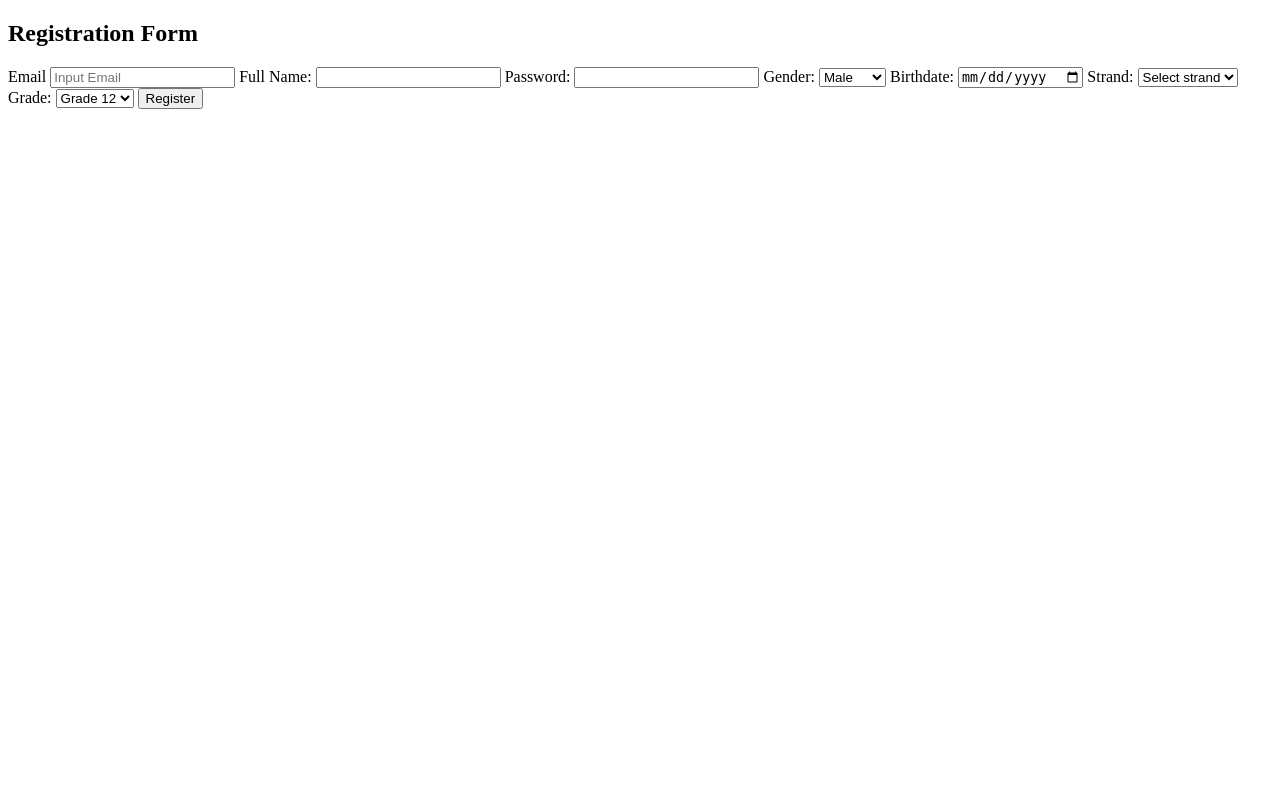
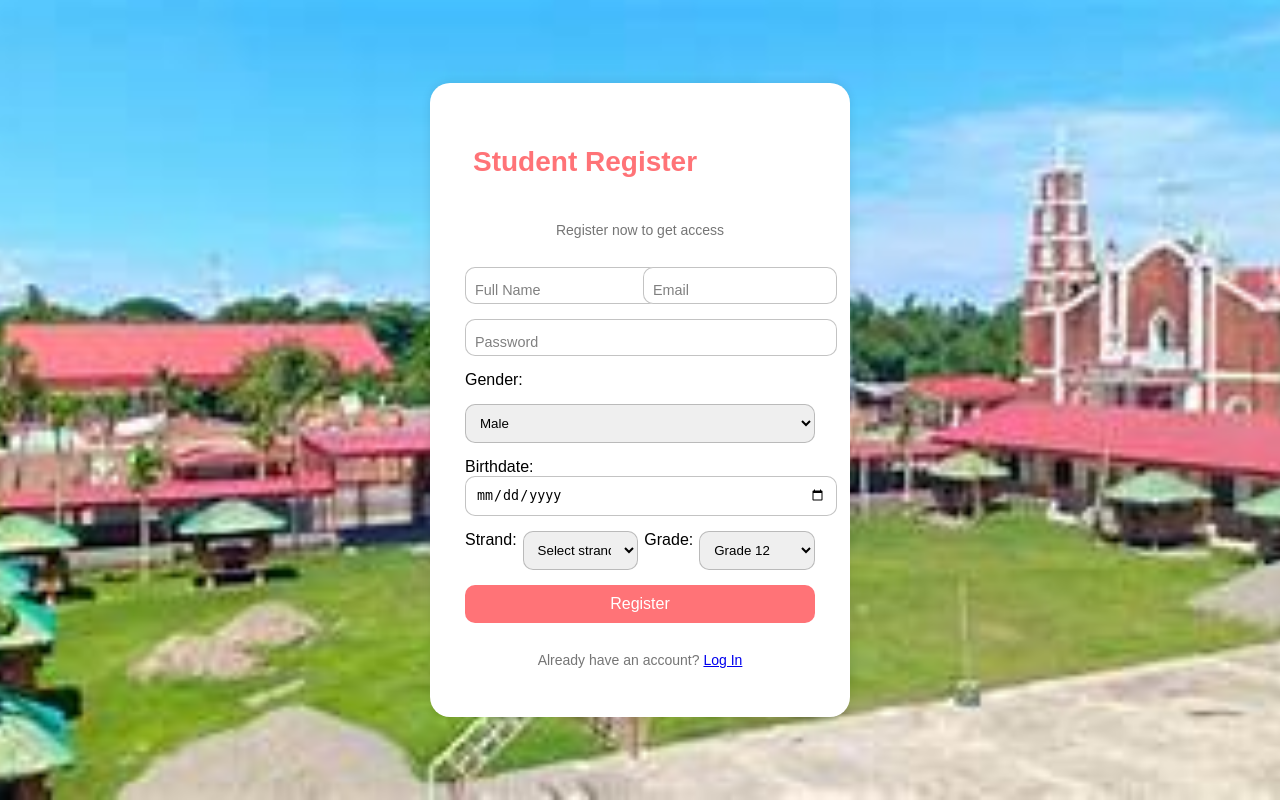
Before and after one commit to McLeopher-DeGuzman/final, a PHP site: page /register.php in a window 1280 px wide. Run offline with PHP 8.4, Linux system fonts and the light colour scheme; data comes from the database, SQL or seed files in the repository.

Commit message:
final edit

```diff
--- /dev/null
+++ b/login-ui/css/mainreg.css
@@ -0,0 +1,153 @@
+body {
+    font-family: 'Arial', sans-serif;
+    margin: 0;
+    display: flex;
+    justify-content: center;
+    align-items: center;
+    height: 100vh;
+    /* background-color: #f3f3f3; */
+
+}
+
+.form {
+    display: flex;
+    flex-direction: column;
+    gap: 15px;
+    max-width: 350px;
+    background-color: #fff;
+    padding: 35px;
+    border-radius: 20px;
+    box-shadow: 0 0 10px rgba(0, 0, 0, 0.1);
+}
+
+.title {
+    font-size: 28px;
+    color: #FF7377;
+    font-weight: 600;
+    position: relative;
+    margin-bottom: 15px;
+}
+
+.title::before, .title::after {
+    content: "";
+    height: 16px;
+    width: 16px;
+    border-radius: 50%;
+    background-color: royalblue;
+    margin-right: 8px;
+}
+
+.title::before {
+    width: 18px;
+    height: 18px;
+}
+
+.title::after {
+    width: 18px;
+    height: 18px;
+    animation: pulse 1s linear infinite;
+}
+
+.message, .signin {
+    color: rgba(88, 87, 87, 0.822);
+    font-size: 14px;
+    text-align: center;
+}
+
+.flex {
+    display: flex;
+    gap: 6px;
+}
+
+.form label {
+    position: relative;
+}
+
+.form label .input {
+    width: 100%;
+    padding: 10px;
+    outline: 0;
+    border: 1px solid rgba(105, 105, 105, 0.397);
+    border-radius: 10px;
+}
+
+.form label .input + span {
+    position: absolute;
+    left: 10px;
+    top: 15px;
+    color: grey;
+    font-size: 0.9em;
+    cursor: text;
+    transition: 0.3s ease;
+}
+
+.form label .input:placeholder-shown + span {
+    top: 15px;
+    font-size: 0.9em;
+}
+
+.form label .input:focus + span, .form label .input:valid + span {
+    top: 30px;
+    font-size: 0.7em;
+    font-weight: 600;
+}
+
+.form label .input:valid + span {
+    color: #FF7377;
+}
+
+.form select {
+    width: 100%;
+    padding: 10px;
+    outline: 0;
+    border: 1px solid rgba(105, 105, 105, 0.397);
+    border-radius: 10px;
+}
+
+.form select + span {
+    position: absolute;
+    left: 10px;
+    top: 15px;
+    color: grey;
+    font-size: 0.9em;
+    cursor: text;
+    transition: 0.3s ease;
+}
+
+.form select:focus + span, .form select:valid + span {
+    top: 30px;
+    font-size: 0.7em;
+    font-weight: 600;
+}
+
+.form select:valid + span {
+    color: #FF7377;
+}
+
+.submit {
+    border: none;
+    outline: none;
+    background-color: #FF7377 ;
+    padding: 10px;
+    border-radius: 10px;
+    color: #fff;
+    font-size: 16px;
+    transition: background-color 0.3s ease;
+    cursor: pointer;
+}
+
+.submit:hover {
+    background-color: rgb(56, 90, 194);
+}
+
+@keyframes pulse {
+    from {
+        transform: scale(0.9);
+        opacity: 1;
+    }
+
+    to {
+        transform: scale(1.8);
+        opacity: 0;
+    }
+}
--- a/register.php
+++ b/register.php
@@ -1,5 +1,7 @@
 <?php
 session_start();
+if(isset($_SESSION['examineeSession']['examineenakalogin']) == true) header("location:home.php");
+
 
 include("conn.php");
 
@@ -34,34 +36,49 @@ if ($_SERVER['REQUEST_METHOD'] === 'POST') {
 <head>
     <meta charset="UTF-8">
     <meta name="viewport" content="width=device-width, initial-scale=1">
-    <link rel = "shortcut icon" href = "login-ui/images/UCS-removebg-preview.png">
-    <title>Registration</title>
+    <link rel="shortcut icon" href="login-ui/images/UCS-removebg-preview.png">
+    <link rel="stylesheet" href="login-ui/css/mainreg.css">
+
+    <title>Student Registration</title>
 </head>
-<body>
+<body style="background-image: url(login-ui/images/ucs1.jpg	); background-repeat: no-repeat; background-position: center; background-size: cover;">
+<form id="registrationForm" action="<?php echo $_SERVER['PHP_SELF']; ?>" method="post">
+    <div class="form">
+        <p class="title"> Student Register</p>
+        <p class="message">Register now to get access</p>
 
-    <h2>Registration Form</h2>
+        <div class="flex">
+        <label>
+            <input type="fullname" name="fullname" required placeholder="" class="input">
+            <span>Full Name</span>
+        </label>
 
-    <form id="registrationForm" action="<?php echo $_SERVER['PHP_SELF']; ?>" method="post">
+        <label>
+            <input type="email" name="email" required placeholder="" class="input">
+            <span>Email</span>
+        </label>
+        </div>
 
-        <label>Email</label>
-        <input type="email" name="email" id="email" class="form-control" placeholder="Input Email" autocomplete="off" required="">
-
-        <label for="username">Full Name:</label>
-        <input type="text" name="fullname" id="fullname" required>
-
-        <label for="password">Password:</label>
-        <input type="password" name="password" id="password" required>
+        <label>
+            <input type="password" name="password" required placeholder="" class="input">
+            <span>Password</span>
+        </label>
 
         <label for="gender">Gender:</label>
-        <select name="gender" required>
+            <select name="gender" required>
             <option value="male">Male</option>
             <option value="female">Female</option>
             <option value="other">Other</option>
         </select>
 
-        <label for="birthdate">Birthdate:</label>
-        <input type="date" name="bdate" id="bdate" required>
+        <label>
+            <span>Birthdate:</span>
+        <input type="date" name="bdate" id="bdate" required class="input">
 
+        </label>
+
+
+        <div class="flex">
         <label for="course">Strand:</label>
         <select class="form-control" name="course" id="course">
             <option value="0">Select strand</option>
@@ -77,9 +94,15 @@ if ($_SERVER['REQUEST_METHOD'] === 'POST') {
             <option value="Grade 12" selected>Grade 12</option>
             <!-- You can add other options if needed -->
         </select>
+        </div>
 
-        <button type="submit">Register</button>
-    </form>
+        <button type="submit" class="submit">Register</button>
+        <p class="signin">Already have an account? <a href="index.php">Log In</a></p>
+    </div>
+
+</body>
+</html>
+
 
     <!-- Add this script inside the head or at the end of the body -->
 <script>
@@ -108,7 +131,7 @@ if ($_SERVER['REQUEST_METHOD'] === 'POST') {
                 if (data.res === "success") {
                     alert("Registration successful!");
                     // Redirect to the login page
-                    window.location.href = "index.php"; // Change "login.php" to your actual login page
+                    // window.location.href = "index.php"; // Change "login.php" to your actual login page
                 } else if (data.res === "empty_fields") {
                     alert("Please fill in all fields.");
                 } else if (data.res === "email_exists") {
```
